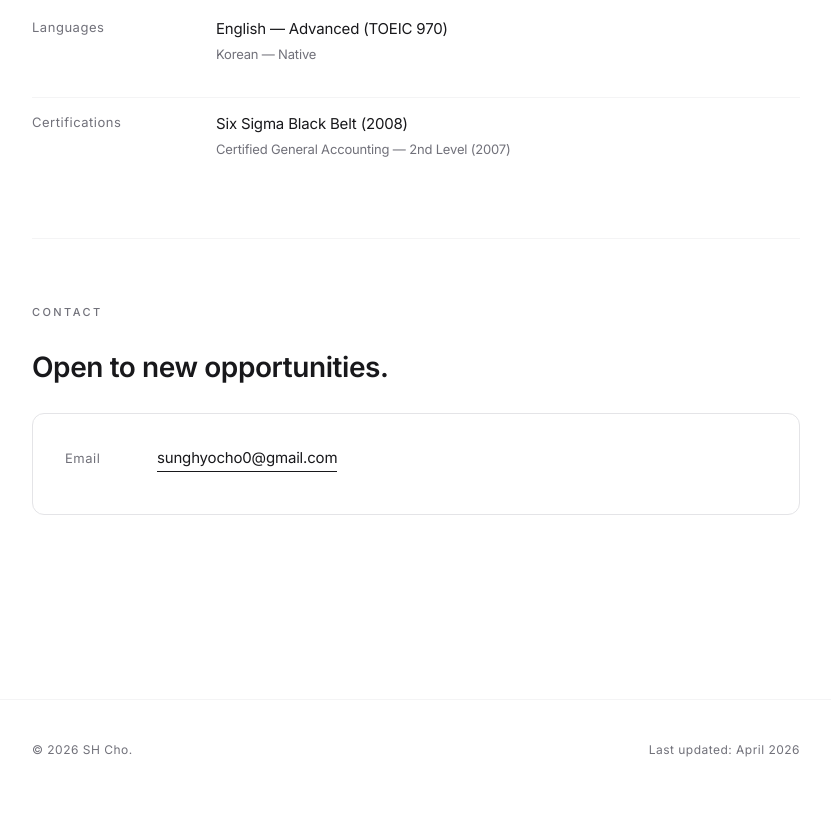
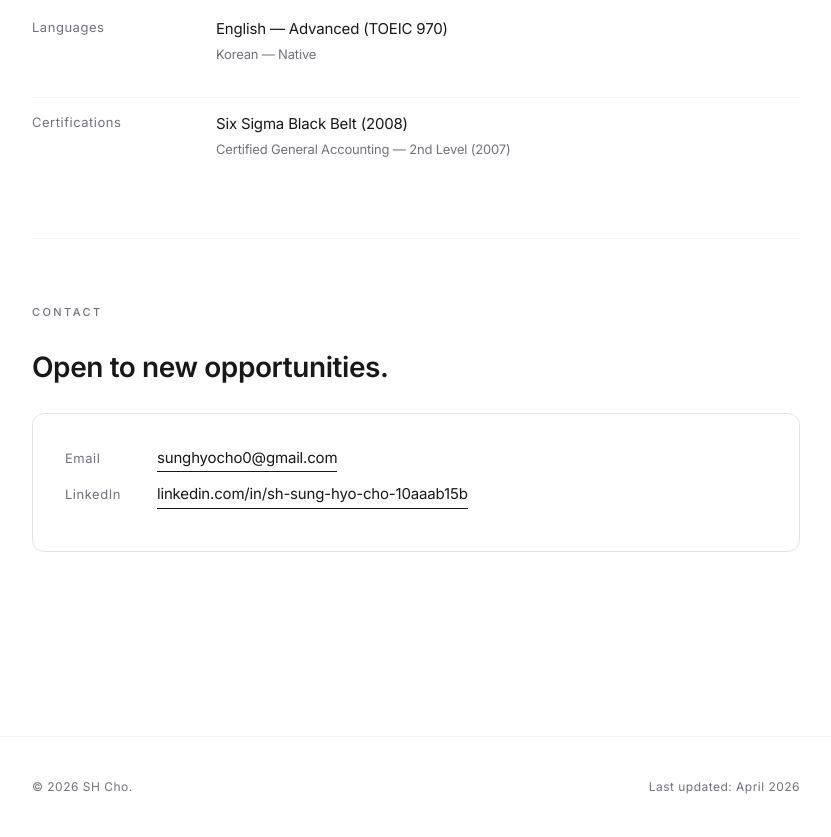
Before and after one commit to kinema101/kinema101.github.io, a plain HTML site: page index.html in a window 1280 px wide. Shown: the part 5184-6021 px from the top of the page, without its empty margins (224-1055 px from the left). Before the commit the page ends 5984 px from the top, so only its background shows below. Drawn offline with Linux system fonts and the light colour scheme; a web font is replaced by a local one.

Commit message:
Add LinkedIn link in Contact and JSON-LD sameAs

```diff
--- a/index.html
+++ b/index.html
@@ -66,6 +66,7 @@
   ],
   "email": "mailto:sunghyocho0@gmail.com",
   "url": "https://kinema101.github.io/",
+  "sameAs": ["https://www.linkedin.com/in/sh-sung-hyo-cho-10aaab15b/"],
   "address": {
     "@type": "PostalAddress",
     "addressLocality": "Seoul",
@@ -800,6 +801,10 @@
         <span class="k" data-i18n-en>Email</span>
         <a href="mailto:sunghyocho0@gmail.com">sunghyocho0@gmail.com</a>
       </div>
+      <div class="contact-row">
+        <span class="k">LinkedIn</span>
+        <a href="https://www.linkedin.com/in/sh-sung-hyo-cho-10aaab15b/" target="_blank" rel="noopener">linkedin.com/in/sh-sung-hyo-cho-10aaab15b</a>
+      </div>
     </div>
   </section>
 
```
